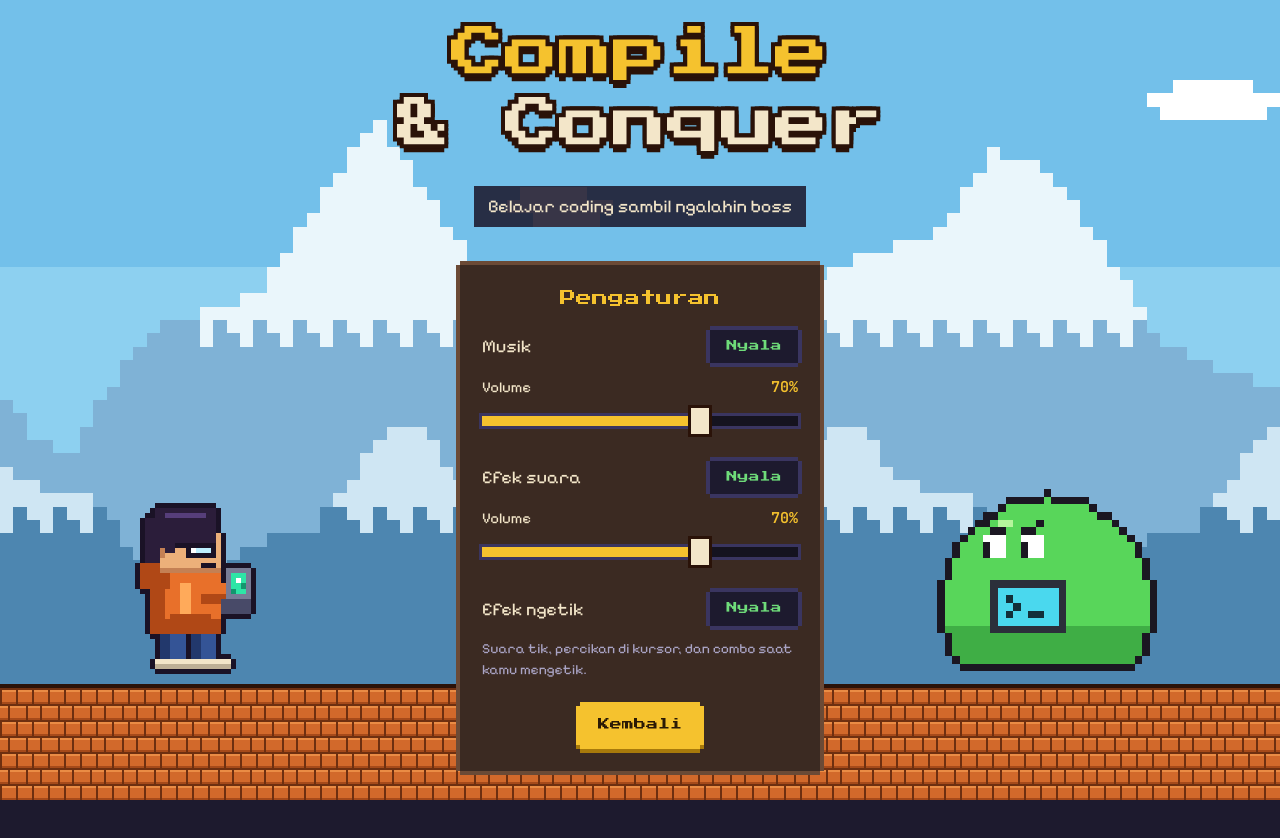
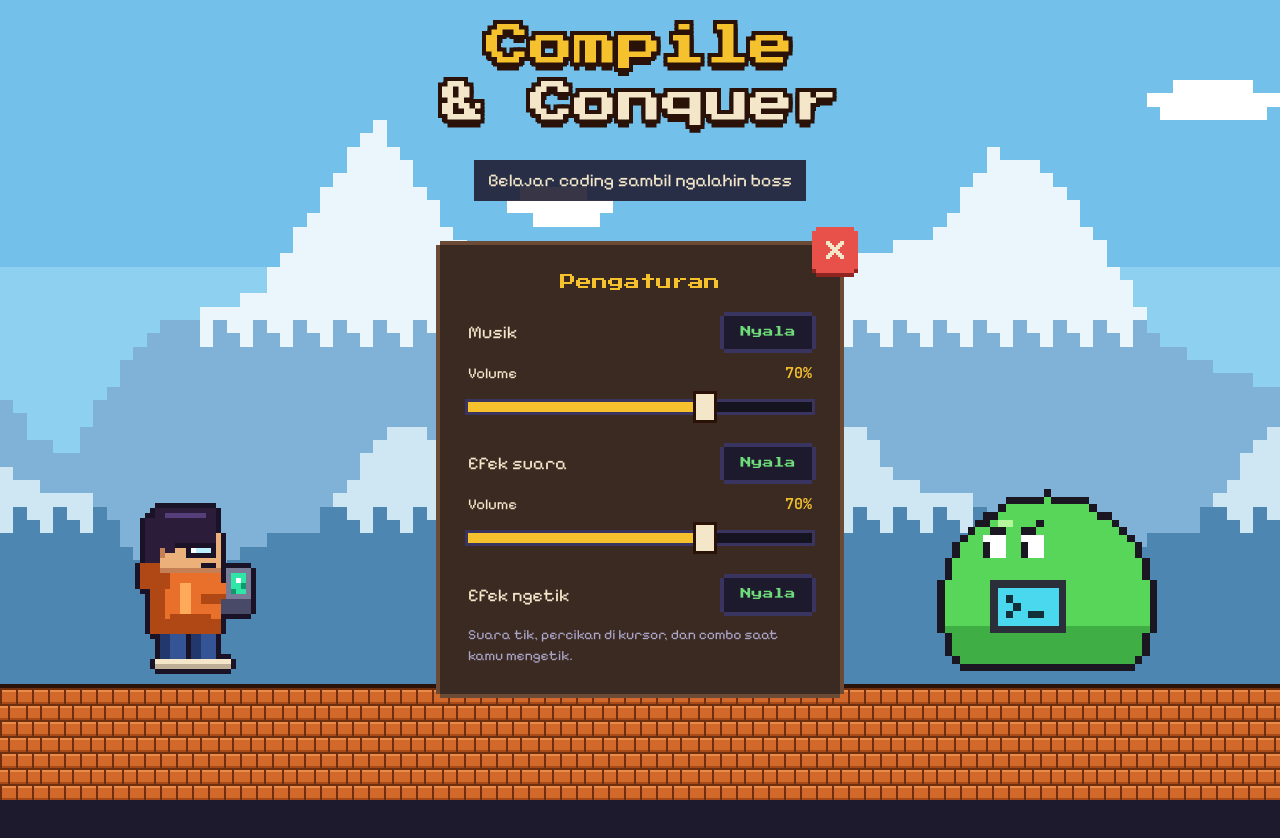
Before and after one commit to jaticoder/Compile-and-Conquer, a plain HTML site: page index.html in a window 1280 px wide. Both pictures are taken after a click on the button "Pengaturan". Drawn offline with Linux system fonts and the light colour scheme.

Commit message:
v1.4.3.3

```diff
--- a/css/style.css
+++ b/css/style.css
@@ -981,6 +981,11 @@ html:has(.lobby:not([hidden]), .chapters:not([hidden]), .stages:not([hidden])) {
   color: var(--paper);
 }
 
+/* Pengaturan kebuka: kasih napas antara judul dan kartu. */
+.lobby-inner:has(.lobby-settings:not([hidden])) .lobby-logo { margin-bottom: 44px; }
+/* Judul sedikit mengecil biar kartu pengaturan jadi pusat perhatian. */
+.lobby-inner:has(.lobby-settings:not([hidden])) .lobby-title { font-size: clamp(22px, min(5vw, 7vh), 44px); }
+
 .lobby-menu {
   display: flex;
   flex-direction: column;
@@ -1004,8 +1009,8 @@ html:has(.lobby:not([hidden]), .chapters:not([hidden]), .stages:not([hidden])) {
 .lobby .btn.ghost { background: var(--night); }
 
 .lobby-settings {
-  width: min(360px, 100%);
-  padding: 22px 22px 26px;
+  width: min(400px, 100%);
+  padding: 26px 28px 28px;
   text-align: center;
   background: var(--plank);
   --c: var(--plank-line);
@@ -1016,8 +1021,44 @@ html:has(.lobby:not([hidden]), .chapters:not([hidden]), .stages:not([hidden])) {
     4px 0 0 0 var(--c);
 }
 
+.lobby-settings { position: relative; }
+
+/* Tombol tutup (X): merah, ikon pixel art, nongol di pojok kartu kayak game lama. */
+.lobby-settings .settings-close.btn {
+  position: absolute;
+  top: -14px;
+  right: -14px;
+  z-index: 2;
+  display: grid;
+  place-items: center;
+  width: 38px;
+  height: 38px;
+  min-width: 0;
+  padding: 0;
+  color: var(--paper);
+  background: #e8504a;
+  box-shadow:
+    0 -4px 0 0 #e8504a,
+    0 4px 0 0 #e8504a,
+    -4px 0 0 0 #e8504a,
+    4px 0 0 0 #e8504a,
+    0 8px 0 0 #8f2420,
+    -4px 4px 0 0 #8f2420,
+    4px 4px 0 0 #8f2420;
+}
+
+.lobby-settings .settings-close.btn:active {
+  box-shadow:
+    0 -4px 0 0 #e8504a,
+    0 4px 0 0 #e8504a,
+    -4px 0 0 0 #e8504a,
+    4px 0 0 0 #e8504a;
+}
+
+.lobby-settings .settings-close .px-x { display: block; image-rendering: pixelated; }
+
 .lobby-settings h2 {
-  margin: 0 0 20px;
+  margin: 0 0 22px;
   font-family: var(--display);
   font-weight: 400;
   font-size: 16px;
@@ -1161,7 +1202,8 @@ html:has(.lobby:not([hidden]), .chapters:not([hidden]), .stages:not([hidden])) {
   .lobby-tag { margin-top: 14px; }
   .lobby-menu { gap: 18px; }
   .lobby-settings { padding: 16px 20px 18px; }
-  .lobby-settings h2 { margin-bottom: 12px; }
+  .lobby-settings .settings-close.btn { top: -12px; right: -12px; }
+  .lobby-settings h2 { margin-bottom: 14px; }
   .setting-row { margin-bottom: 16px; }
   /* Pengaturan kebuka: judul disembunyiin biar kartunya dapat ruang. */
   .lobby-inner:has(.lobby-settings:not([hidden])) .lobby-logo { display: none; }
@@ -1279,6 +1321,7 @@ html:has(.lobby:not([hidden]), .chapters:not([hidden]), .stages:not([hidden])) {
 
 /* ---------- Pengaturan di lobby ---------- */
 .setting-block { margin-bottom: 26px; text-align: left; }
+.lobby-settings .setting-block:last-of-type { margin-bottom: 0; }
 .setting-block .setting-row { margin-bottom: 12px; }
 .setting-note { margin: 0; font-size: 14px; line-height: 1.5; color: var(--muted); }
 
--- a/index.html
+++ b/index.html
@@ -10,7 +10,7 @@
   <link rel="preconnect" href="https://fonts.googleapis.com">
   <link rel="preconnect" href="https://fonts.gstatic.com" crossorigin>
   <link href="https://fonts.googleapis.com/css2?family=Atkinson+Hyperlegible:wght@400;700&family=JetBrains+Mono:wght@400;600&family=Pixelify+Sans:wght@400;600;700&family=Press+Start+2P&family=VT323&display=swap" rel="stylesheet">
-  <link rel="stylesheet" href="css/style.css?v=29">
+  <link rel="stylesheet" href="css/style.css?v=32">
 </head>
 <body data-view="menu">
 
@@ -119,6 +119,7 @@
       </nav>
 
       <section class="lobby-settings" id="lobbySettings" aria-labelledby="settingsTitle" hidden>
+        <button class="btn settings-close" id="settingsBack" type="button" aria-label="Tutup pengaturan" title="Tutup (Esc)"><svg class="px-x" viewBox="0 0 9 9" width="18" height="18" shape-rendering="crispEdges" aria-hidden="true"><path fill="currentColor" d="M0 0h1v1h-1zM1 0h1v1h-1zM7 0h1v1h-1zM8 0h1v1h-1zM0 1h1v1h-1zM1 1h1v1h-1zM2 1h1v1h-1zM6 1h1v1h-1zM7 1h1v1h-1zM8 1h1v1h-1zM1 2h1v1h-1zM2 2h1v1h-1zM3 2h1v1h-1zM5 2h1v1h-1zM6 2h1v1h-1zM7 2h1v1h-1zM2 3h1v1h-1zM3 3h1v1h-1zM4 3h1v1h-1zM5 3h1v1h-1zM6 3h1v1h-1zM3 4h1v1h-1zM4 4h1v1h-1zM5 4h1v1h-1zM2 5h1v1h-1zM3 5h1v1h-1zM4 5h1v1h-1zM5 5h1v1h-1zM6 5h1v1h-1zM1 6h1v1h-1zM2 6h1v1h-1zM3 6h1v1h-1zM5 6h1v1h-1zM6 6h1v1h-1zM7 6h1v1h-1zM0 7h1v1h-1zM1 7h1v1h-1zM2 7h1v1h-1zM6 7h1v1h-1zM7 7h1v1h-1zM8 7h1v1h-1zM0 8h1v1h-1zM1 8h1v1h-1zM7 8h1v1h-1zM8 8h1v1h-1z"/></svg></button>
         <h2 id="settingsTitle">Pengaturan</h2>
         <div class="setting-block">
           <div class="setting-row">
@@ -147,7 +148,6 @@
           </div>
           <p class="setting-note">Suara tik, percikan di kursor, dan combo saat kamu mengetik.</p>
         </div>
-        <button class="btn" id="settingsBack" type="button">Kembali</button>
       </section>
     </div>
   </div>
@@ -229,6 +229,6 @@
   <script src="js/errors.js?v=26"></script>
   <script src="js/judge.js?v=22"></script>
   <script src="js/editor.js?v=26"></script>
-  <script src="js/game.js?v=30"></script>
+  <script src="js/game.js?v=31"></script>
 </body>
 </html>
--- a/js/game.js
+++ b/js/game.js
@@ -1114,6 +1114,7 @@
     document.addEventListener('keydown', (event) => {
       if (event.key === 'Escape' && !els.chapters.hidden) { closeChapters(); els.mapBtn.focus({ preventScroll: true }); }
       else if (event.key === 'Escape' && !els.stages.hidden) { closeStages(); els.playBtn.focus({ preventScroll: true }); }
+      else if (event.key === 'Escape' && !els.lobby.hidden && !els.lobbySettings.hidden) { Sound.click(); showSettings(false); }
     });
     els.settingsBtn.addEventListener('click', () => { Sound.click(); showSettings(true); });
     els.settingsBack.addEventListener('click', () => { Sound.click(); showSettings(false); });
```
